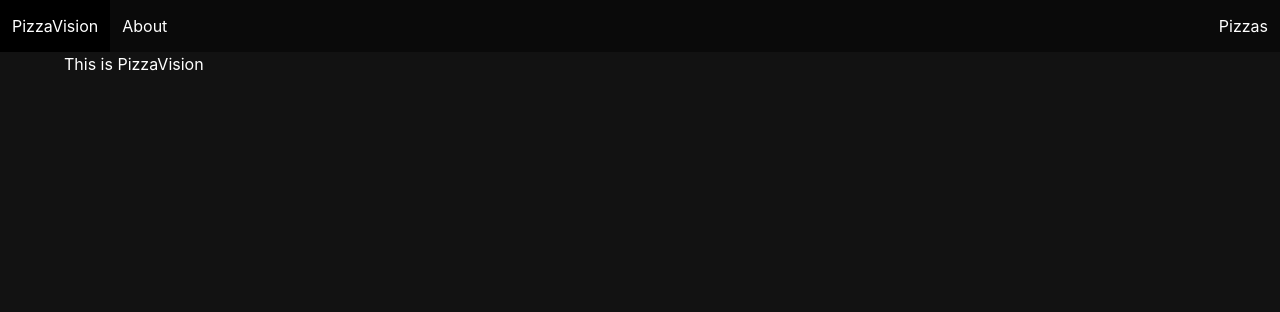
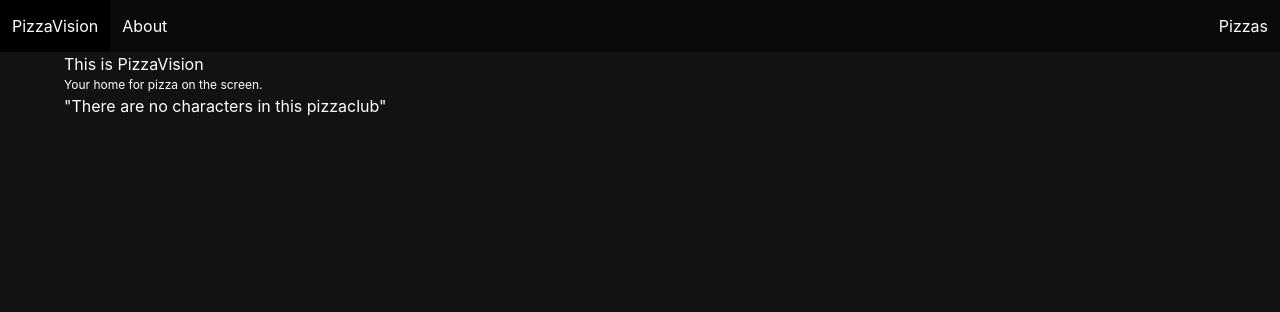
Before and after one commit to ekelly55/Pizzavision, a Django app: page / in a window 1280 px wide. Shown: the top 312 px of the page. Run offline with Django 4.2, Linux system fonts and the light colour scheme; data that the repository does not hold is empty.

Commit message:
pizza clubs render on home page

```diff
--- a/main_app/admin.py
+++ b/main_app/admin.py
@@ -1,7 +1,8 @@
 from django.contrib import admin
-from .models import Character, Pizza
+from .models import Character, Pizza, PizzaClub
 
 admin.site.register(Pizza)
 admin.site.register(Character)
+admin.site.register(PizzaClub)
 
 # Register your models here.
--- a/main_app/models.py
+++ b/main_app/models.py
@@ -22,3 +22,9 @@ class Character(models.Model):
 
     def __str__(self):
         return self.name
+
+class PizzaClub(models.Model):
+    club_name = models.CharField(max_length=150)
+    characters = models.ManyToManyField(Character)
+    def __str__(self):
+        return self.club_name
--- a/main_app/templates/home.html
+++ b/main_app/templates/home.html
@@ -1,4 +1,26 @@
 {% extends 'base.html' %}
 {% block content %}
 <h1>This is PizzaVision</h1>
+<p>Your home for pizza on the screen.</p>
+<div class="home__pizzaclubs">
+    {% for pizzaclub in pizzaclubs %}
+
+        <div class="pizzaclub mb-5">
+            <h3 class="title is-3 has-text-success">{{pizzaclub.club_name}}</h3>
+            <hr />
+
+            {% for character in pizzaclub.characters.all %}
+
+                <div class="character">
+                    <span>{{character.name}}</span>
+
+
+                </div>
+
+            {% endfor %}
+        </div>
+    {% empty %}
+        <div class="pizzaclub mb-5">"There are no characters in this pizzaclub"</div>
+    {% endfor %}
+</div>
 {% endblock %}
--- a/main_app/views.py
+++ b/main_app/views.py
@@ -4,7 +4,7 @@ from django.urls import reverse
 from django.views import View
 from django.http import HttpResponse
 from django.views.generic.base import TemplateView
-from .models import Character, Pizza
+from .models import Character, Pizza, PizzaClub
 from django.views.generic.edit import CreateView, UpdateView, DeleteView
 from django.views.generic import DetailView
 
@@ -13,6 +13,10 @@ from django.views.generic import DetailView
 
 class Home(TemplateView):
     template_name = 'home.html'
+    def get_context_data(self, **kwargs):
+        context = super().get_context_data(**kwargs)
+        context['pizzaclubs'] = PizzaClub.objects.all()
+        return context
 
 class About(TemplateView):
     template_name = 'about.html'
```
Also changed, not shown: main_app/migrations/0003_alter_character_pizza_pizzaclub.py (added).
